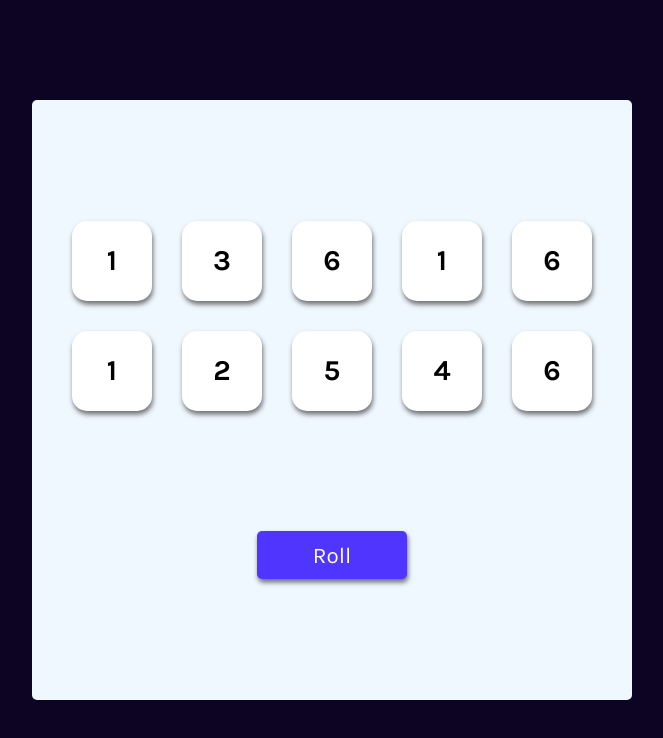
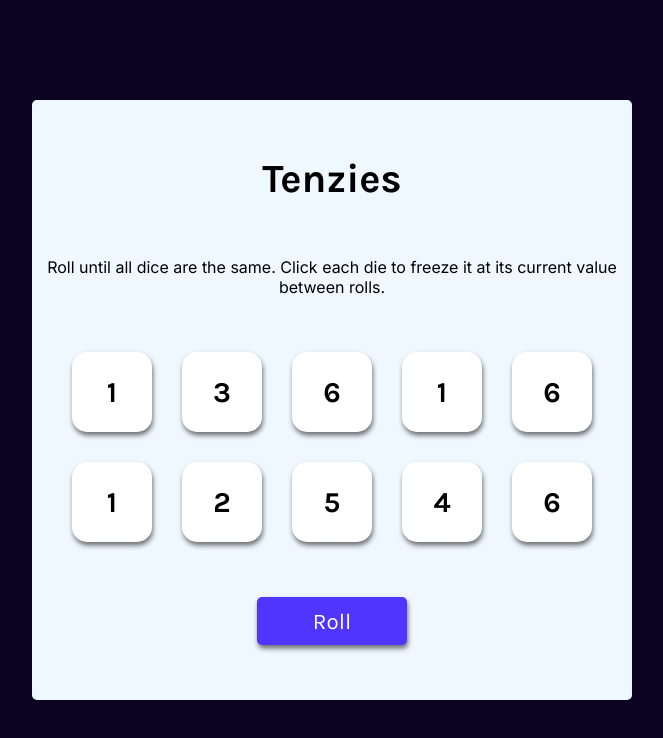
Before and after one commit to HosseinGKP/Tenzies, a React (Vite) app: page / in a window 1280 px wide. Shown: the top 738 px of the page, without its empty margins (308-971 px from the left). Built offline with nearby package versions, Linux system fonts and the light colour scheme.

Commit message:
EndOfProject

```diff
--- a/src/App.jsx
+++ b/src/App.jsx
@@ -6,6 +6,9 @@
 function App(){
 
   const [dice, setDice] = useState(generateAllNewDice())
+  const isWon = dice.every(die =>
+    die.value === dice[0].value && die.isHeld
+  )
 
   function generateAllNewDice(){
     return new Array(10)
@@ -19,17 +22,18 @@
   }
 
   function rollDice(){
-    setDice(generateAllNewDice())
+    setDice(prevDice => prevDice.map(dieObj =>
+      dieObj.isHeld ? dieObj:
+        {...dieObj, value:  Math.ceil(Math.random() * 6)}
+    ))
   }
 
   function hold(id){
-    setDice(prevDice => {
-      return prevDice.map((dieObj) => {
-        return dieObj.id === id ?
-          {...dieObj, isHeld : !dieObj.isHeld} :
-          dieObj
-      })
-    })
+    setDice(prevDice => prevDice.map((dieObj) =>
+      dieObj.id === id ?
+        {...dieObj, isHeld : !dieObj.isHeld} :
+        dieObj
+    ))
   }
 
   const diceElement = dice.map(dieObj =>
@@ -47,11 +51,16 @@
     <>
       <main>
 
+        <h1 className='title-h1'>Tenzies</h1>
+        <p className='instructions'>Roll until all dice are the same. Click each die to freeze it at its current value between rolls.</p>
         <div className='dice-container'>
         {diceElement}
         </div>
 
-        <button onClick={rollDice} className='roll-button'>Roll</button>
+        <button onClick={rollDice} className='roll-button'>{
+        isWon ? "New Game": "Roll"
+        }</button>
+
       </main>
     </>
   )
--- a/src/styles/index.css
+++ b/src/styles/index.css
@@ -62,4 +62,18 @@
     background-color: rgba(80, 53, 255, 1);
     box-shadow: 1px 3.5px 5px rgb(0, 0, 0, 0.55);
     font-size:1.4rem;
+    white-space: nowrap;
 }
+
+.title-h1{
+    font-family: 'Karla', sans-serif;
+    font-size: 2.5rem;
+    margin: 0;
+}
+
+.instructions{
+    text-align: center;
+    font-family: 'Inter', sans-serif;
+    font-weight: 400;
+    margin: 0;
+}
```
